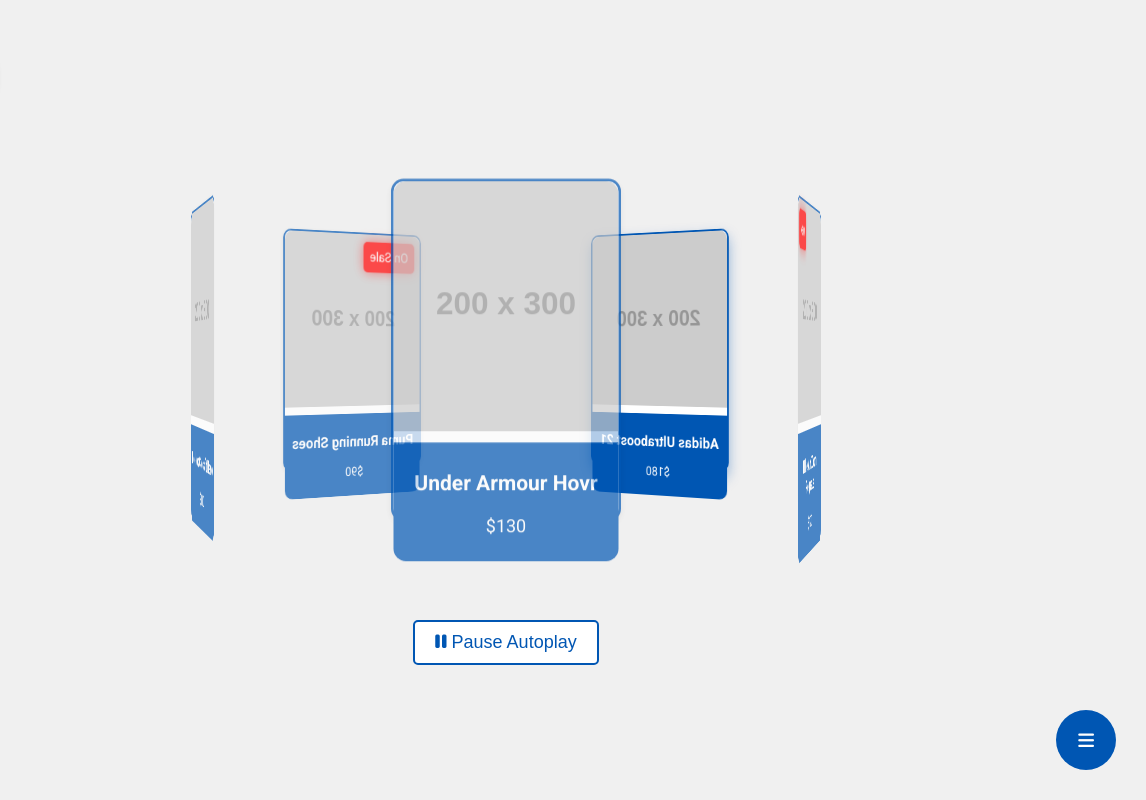
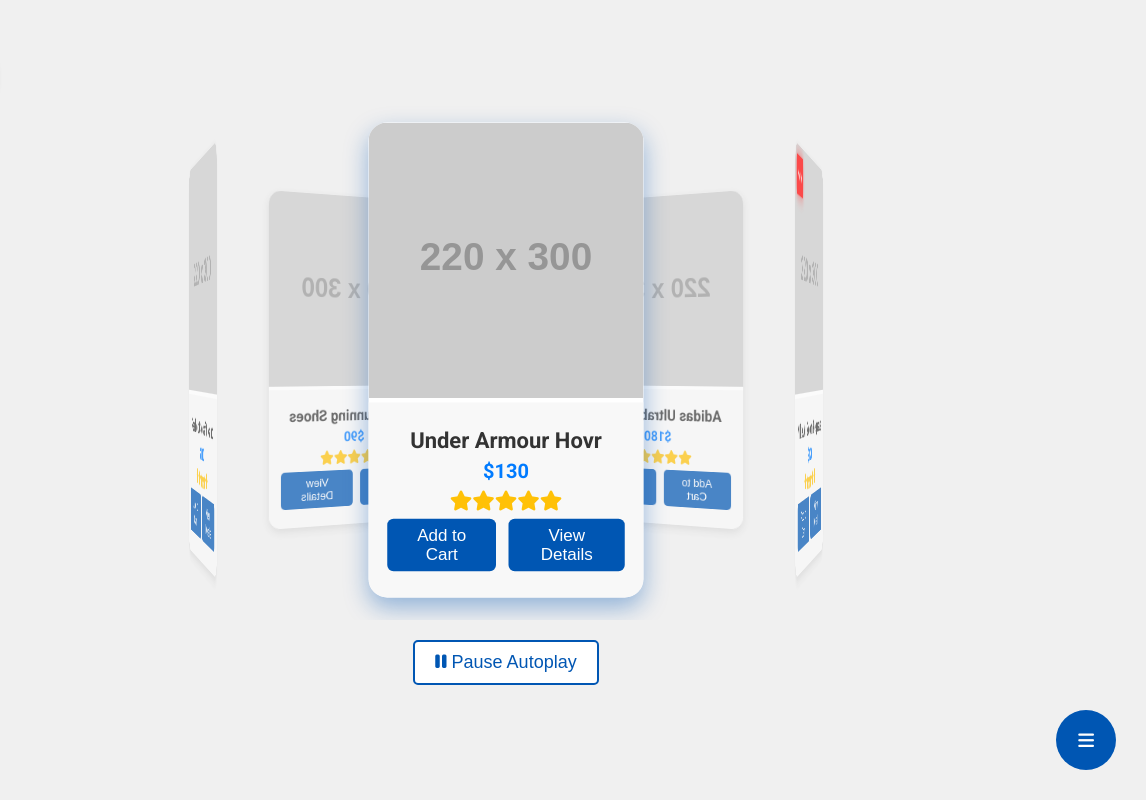
Before and after one commit to Xabi87/AZSport, a plain HTML site: page index.html in a window 1280 px wide. Shown: the full height of the page, 134-1280 px from the left. Drawn offline with nearby package versions, Linux system fonts and the light colour scheme; placeholder pictures from the web are drawn by us.

Commit message:
Update index.html

```diff
--- a/index.html
+++ b/index.html
@@ -4,7 +4,7 @@
     <!-- Meta and Title -->
     <meta charset="UTF-8">
     <meta name="viewport" content="width=device-width, initial-scale=1.0">
-    <title>AZ Sports - Radial Navigation Menu</title>
+    <title>AZ Sports - Enhanced Product Carousel</title>
 
     <!-- External Styles and Scripts -->
     <link rel="stylesheet" href="https://cdnjs.cloudflare.com/ajax/libs/font-awesome/6.1.1/css/all.min.css">
@@ -103,31 +103,101 @@
             }
         }
 
-        /* Carousel Styles */
+        /* Enhanced Carousel Styles */
         .product-carousel {
-            position: relative; width: 100%; max-width: 800px; height: 500px; perspective: 1500px; display: flex; align-items: center; justify-content: center; margin-top: 100px; overflow: hidden; z-index: 1000;
+            position: relative; width: 100%; max-width: 800px; height: 520px; perspective: 1500px; display: flex; align-items: center; justify-content: center; margin-top: 100px; overflow: hidden; z-index: 1000;
         }
         .carousel-item {
-            position: absolute; width: 180px; height: 270px; transform-origin: center; border: 2px solid #0056b3; border-radius: 10px; background: #fff; box-shadow: 0 2px 5px rgba(0,0,0,0.1); opacity: 0.7; transition: transform 1.5s cubic-bezier(0.25,1,0.5,1), opacity 1.5s;
+            position: absolute;
+            width: 220px;
+            height: 380px;
+            transform-origin: center;
+            border-radius: 15px;
+            background: #fff;
+            box-shadow: 0 4px 10px rgba(0,0,0,0.1);
+            opacity: 0.7;
+            transition: transform 0.5s cubic-bezier(0.25,1,0.5,1), opacity 0.5s;
+            overflow: hidden;
         }
         .carousel-item.active {
-            transform: translateZ(200px) scale(1.2); box-shadow: 0 8px 15px rgba(0,86,179,0.4); z-index: 2; opacity: 1;
+            transform: translateZ(200px) scale(1.2);
+            box-shadow: 0 8px 20px rgba(0,86,179,0.4);
+            z-index: 2;
+            opacity: 1;
+        }
+        .carousel-item:hover {
+            transform: translateZ(200px) scale(1.25);
+            box-shadow: 0 12px 25px rgba(0,86,179,0.5);
         }
         .product-image {
-            width: 100%; height: 200px; object-fit: cover; border-radius: 10px 10px 0 0;
+            width: 100%;
+            height: 220px;
+            object-fit: cover;
+            transition: transform 0.3s ease;
+        }
+        .carousel-item:hover .product-image {
+            transform: scale(1.05);
         }
         .product-info {
-            text-align: center; margin-top: 5px; background: #0056b3; color: #fff; padding: 5px; font-size: 0.9em; border-radius: 0 0 10px 10px;
+            padding: 15px;
+            background: #f8f8f8;
+            text-align: center;
+            height: 160px; /* Adjusted to fit content */
+            box-sizing: border-box;
+        }
+        .product-info h3 {
+            margin: 5px 0;
+            font-size: 1.1em;
+            color: #333;
+        }
+        .product-info p.price {
+            font-size: 1em;
+            color: #007bff;
+            font-weight: bold;
+            margin: 5px 0;
+        }
+        .product-info .rating {
+            color: #ffc107;
+            margin: 5px 0;
+        }
+        .product-info .actions {
+            display: flex;
+            justify-content: center;
+            gap: 10px;
+            margin-top: 5px;
+        }
+        .product-info .actions button {
+            padding: 6px 10px;
+            border: none;
+            border-radius: 5px;
+            background: #0056b3;
+            color: #fff;
+            cursor: pointer;
+            font-size: 0.85em;
+            transition: background 0.3s;
+        }
+        .product-info .actions button:hover {
+            background: #007bff;
         }
 
-        /* Badge and Modal */
+        /* Badge Styles */
         .product-badge {
-            position: absolute; top: 10px; left: 10px; background: red; color: #fff; padding: 8px; font-size: 0.9em; border-radius: 5px; animation: badgePulse 1.5s infinite ease-in-out;
+            position: absolute;
+            top: 10px;
+            left: 10px;
+            background: red;
+            color: #fff;
+            padding: 8px;
+            font-size: 0.9em;
+            border-radius: 5px;
+            animation: badgePulse 1.5s infinite ease-in-out;
         }
         @keyframes badgePulse {
             0%, 100% { transform: scale(1); box-shadow: 0 0 5px rgba(255,0,0,0.4); }
             50% { transform: scale(1.1); box-shadow: 0 0 15px rgba(255,0,0,0.7); }
         }
+
+        /* Product Modal */
         .product-modal {
             position: fixed; top: 0; left: 0; width: 100%; height: 100%; background: rgba(0,0,0,0.5); display: flex; align-items: center; justify-content: center; z-index: 2000;
         }
@@ -180,6 +250,20 @@
             .menu-center-logo img:hover {
                 transform: none; /* Disable hover effect on mobile */
             }
+            /* Carousel adjustments for mobile */
+            .product-carousel {
+                height: 440px; /* Adjusted for mobile */
+            }
+            .carousel-item {
+                width: 180px;
+                height: 320px;
+            }
+            .product-image {
+                height: 180px;
+            }
+            .product-info {
+                height: 140px;
+            }
         }
 
         /* Prevent body scroll when menu is open */
@@ -224,13 +308,39 @@
         </div>
 
         <!-- Product Carousel -->
-        <div class="product-carousel" @wheel="handleMouseWheel" @mousedown="startDrag" @mouseup="endDrag" @mousemove="onDrag" @touchstart="startDrag" @touchend="endDrag" @touchmove="onDrag" @mouseenter="pauseAutoplay" @mouseleave="resumeAutoplay">
-            <div class="carousel-item" v-for="(product, index) in products" :key="index" :style="getItemStyle(index)" :class="{ active: index === activeIndex }" @click="showProductDetails(product)">
+        <div
+          class="product-carousel"
+          @wheel="handleMouseWheel"
+          @mousedown="startDrag"
+          @mouseup="endDrag"
+          @mousemove="onDrag"
+          @touchstart="startDrag"
+          @touchend="endDrag"
+          @touchmove="onDrag"
+          @mouseenter="pauseAutoplay"
+          @mouseleave="resumeAutoplay"
+        >
+            <div
+              class="carousel-item"
+              v-for="(product, index) in products"
+              :key="index"
+              :style="getItemStyle(index)"
+              :class="{ active: index === activeIndex }"
+            >
                 <div v-if="product.badge" class="product-badge">{{ product.badge }}</div>
                 <img :src="product.image" :alt="product.name" class="product-image" loading="lazy">
                 <div class="product-info">
                     <h3>{{ product.name }}</h3>
-                    <p>{{ product.price }}</p>
+                    <p class="price">{{ product.price }}</p>
+                    <!-- Product Rating -->
+                    <div class="rating">
+                        <i class="fas fa-star" v-for="n in 5" :key="n"></i>
+                    </div>
+                    <!-- Action Buttons -->
+                    <div class="actions">
+                        <button @click.stop="addToCart(product)">Add to Cart</button>
+                        <button @click.stop="showProductDetails(product)">View Details</button>
+                    </div>
                 </div>
             </div>
         </div>
@@ -269,11 +379,11 @@
                 ]);
 
                 const products = ref([
-                    { name: 'Nike Air Zoom Pegasus', price: '$120', image: 'https://via.placeholder.com/200x300', description: 'High-performance running shoes with responsive cushioning.', badge: 'New' },
-                    { name: 'Adidas Ultraboost 21', price: '$180', image: 'https://via.placeholder.com/200x300', description: 'Boost cushioning technology for maximum comfort.' },
-                    { name: 'Puma Running Shoes', price: '$90', image: 'https://via.placeholder.com/200x300', description: 'Lightweight and breathable running shoes for everyday use.', badge: 'On Sale' },
-                    { name: 'Reebok Crossfit Nano', price: '$110', image: 'https://via.placeholder.com/200x300', description: 'Designed for high-intensity crossfit training.' },
-                    { name: 'Under Armour Hovr', price: '$130', image: 'https://via.placeholder.com/200x300', description: 'Provides a zero-gravity feel to maintain energy return.' },
+                    { name: 'Nike Air Zoom Pegasus', price: '$120', image: 'https://via.placeholder.com/220x300', description: 'High-performance running shoes with responsive cushioning.', badge: 'New' },
+                    { name: 'Adidas Ultraboost 21', price: '$180', image: 'https://via.placeholder.com/220x300', description: 'Boost cushioning technology for maximum comfort.' },
+                    { name: 'Puma Running Shoes', price: '$90', image: 'https://via.placeholder.com/220x300', description: 'Lightweight and breathable running shoes for everyday use.', badge: 'On Sale' },
+                    { name: 'Reebok Crossfit Nano', price: '$110', image: 'https://via.placeholder.com/220x300', description: 'Designed for high-intensity crossfit training.' },
+                    { name: 'Under Armour Hovr', price: '$130', image: 'https://via.placeholder.com/220x300', description: 'Provides a zero-gravity feel to maintain energy return.' },
                 ]);
 
                 const rotationAngle = ref(0);
@@ -318,7 +428,13 @@
                 const rotateCarousel = (direction) => {
                     rotationAngle.value += direction * (360 / products.value.length);
                     rotationAngle.value %= 360;
-                    activeIndex.value = (activeIndex.value + direction + products.value.length) % products.value.length;
+
+                    // Update activeIndex based on rotationAngle
+                    const totalItems = products.value.length;
+                    const rotationStep = 360 / totalItems;
+                    const normalizedRotationAngle = ((rotationAngle.value % 360) + 360) % 360;
+                    const indexFromAngle = Math.round(normalizedRotationAngle / rotationStep) % totalItems;
+                    activeIndex.value = (totalItems - indexFromAngle) % totalItems;
                 };
 
                 const handleMouseWheel = (event) => {
@@ -377,6 +493,11 @@
                     }
                 };
 
+                const addToCart = (product) => {
+                    // Implement your add to cart logic here
+                    alert(`${product.name} has been added to your cart.`);
+                };
+
                 watch(menuOpen, (newValue) => {
                     document.body.classList.toggle('menu-open', newValue);
                 });
@@ -387,7 +508,7 @@
                     menuOpen, navItems, products, getMenuItemStyle, toggleMenu, getItemStyle,
                     handleMouseWheel, startDrag, endDrag, onDrag, showProductDetails, closeModal,
                     activeIndex, showModal, selectedProduct, autoplay, toggleAutoplay,
-                    pauseAutoplay, resumeAutoplay, closeMenu, scrollToSection
+                    pauseAutoplay, resumeAutoplay, closeMenu, scrollToSection, addToCart
                 };
             }
         }).mount('#app');
```
